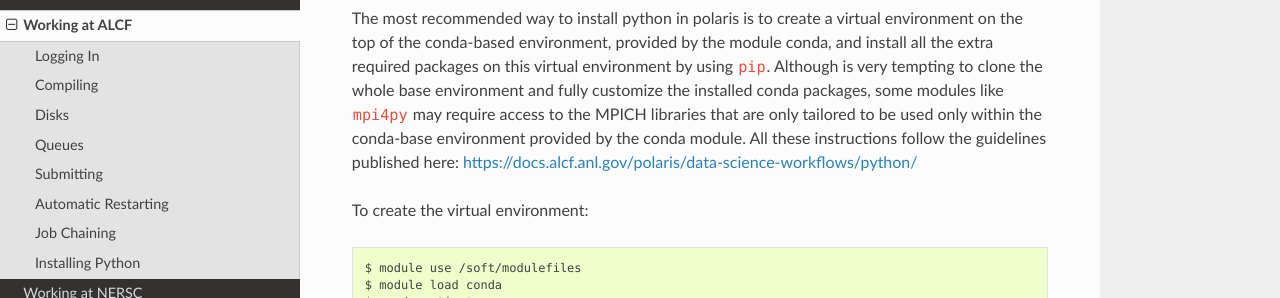
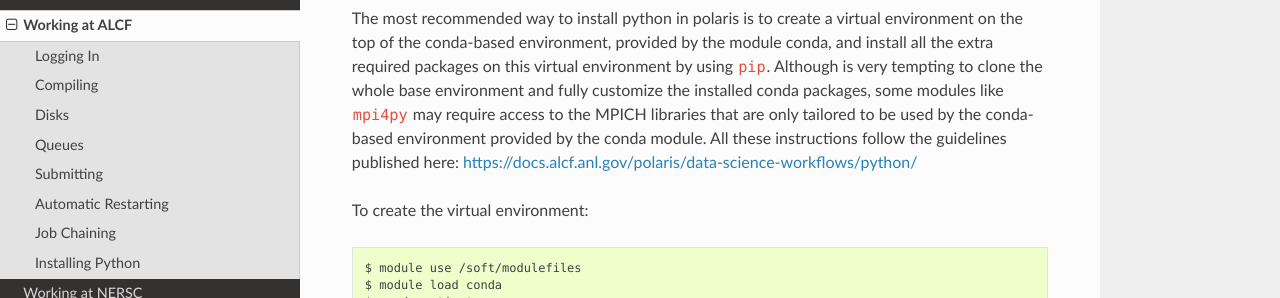
Before and after one commit to AMReX-Astro/workflow, a Sphinx documentation site: the page built from sphinx_docs/source/alcf.rst, in a window 1280 px wide and 900 px high, scrolled down 2243 px. Shown: the part 153-451 px from the top of the window. Built offline with Sphinx 7.4.7 and the Read the Docs theme 2.0.0, drawn with Linux system fonts in a browser that asks for light colours.

Commit message:
ammending typos

```diff
--- a/sphinx_docs/source/alcf.rst
+++ b/sphinx_docs/source/alcf.rst
@@ -117,7 +117,7 @@
 required packages on this virtual environment by using ``pip``. Although is very tempting
 to clone the whole base environment and fully customize the installed conda packages, some
 modules like ``mpi4py`` may require access to the MPICH libraries that are only tailored to be
-used only within the conda-base environment provided by the conda module. All these instructions
+used by the conda-based environment provided by the conda module. All these instructions
 follow the guidelines published here: https://docs.alcf.anl.gov/polaris/data-science-workflows/python/
 
 To create the virtual environment:
```
